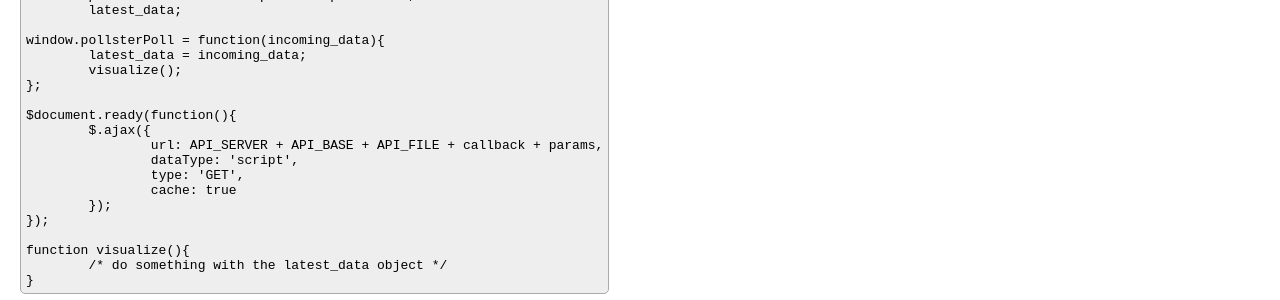
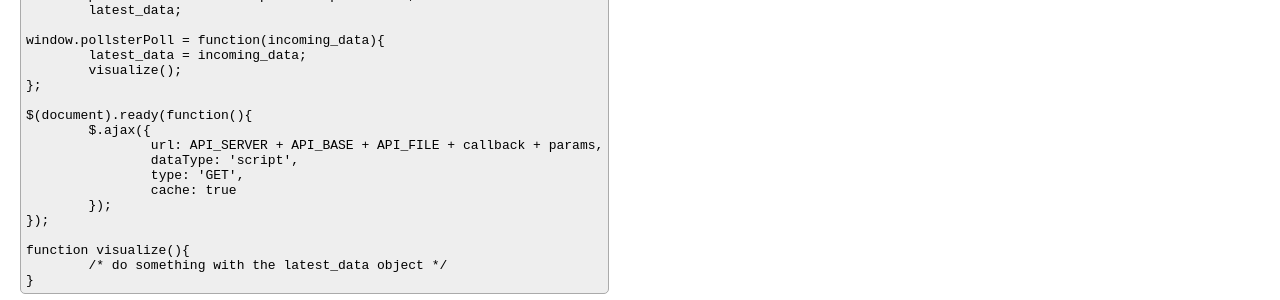
Before and after one commit to shanman1986/shanman1986.github.com, a Jekyll site: the page built from _posts/2012-09-23-pollster-jquery.md, in a window 1280 px wide. Shown: the part 793-1093 px from the top of the page. Built offline with Jekyll 4.4.1, drawn with Linux system fonts in a browser that asks for light colours; Markdown is read by kramdown in place of the engine named in the settings; some of the changed text lies outside the part shown.

Commit message:
more typos

```diff
--- a/_layouts/d3.html
+++ b/_layouts/d3.html
@@ -4,6 +4,7 @@
 		<meta charset='utf-8' />
 		<meta name='author' content='John Shanley' />
 		<title>{{ page.title }}</title>
+		<link rel='stylesheet' href='/stylesheets/base.css' />
 		<script type='text/javascript' src='http://code.jquery.com/jquery.min.js'></script>
 		<script type='text/javascript' src='http://www.tetrachordal.com/resource/d3.v2.min.js'></script>
 	</head>
--- a/_posts/2012-09-23-pollster-jquery.md
+++ b/_posts/2012-09-23-pollster-jquery.md
@@ -50,7 +50,7 @@ window.pollsterPoll = function(incoming_data){
 	visualize();
 };
 
-$document.ready(function(){
+$(document).ready(function(){
 	$.ajax({
 		url: API_SERVER + API_BASE + API_FILE + callback + params,
 		dataType: 'script',
```
Also changed, not shown: 2 other files.
